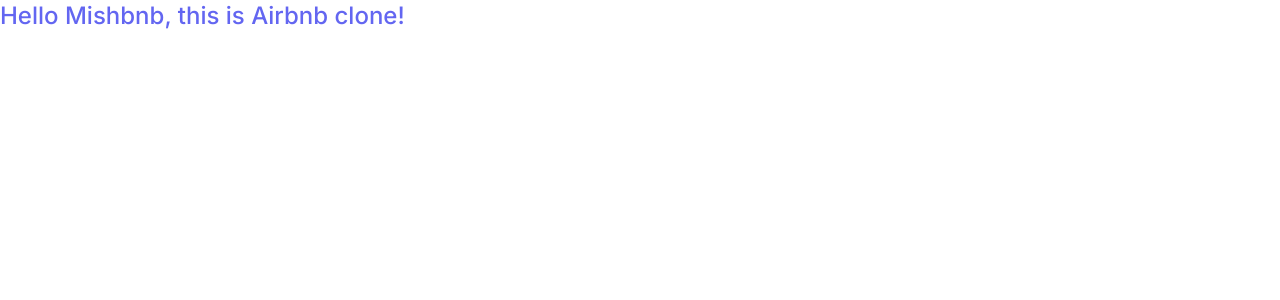
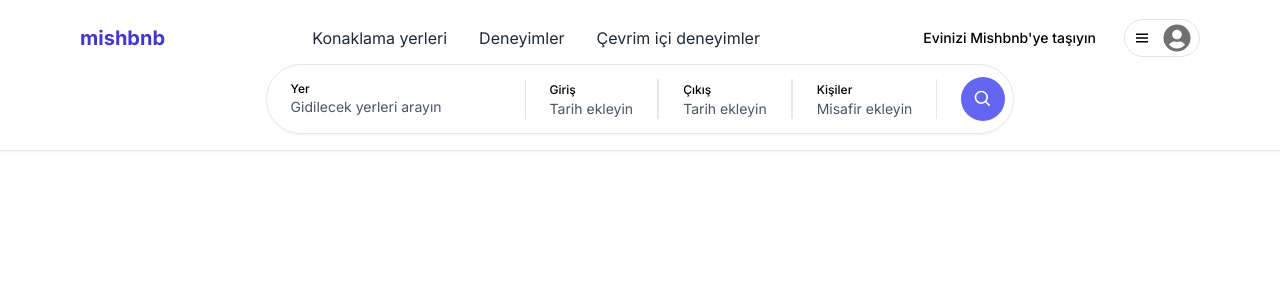
Before and after one commit to ahmeetmish/mishbnb, a Next.js app: page / in a window 1280 px wide. Shown: the top 300 px of the page. Built offline with nearby package versions, Linux system fonts and the light colour scheme.

Commit message:
navbar component created and stylized
user image added to public folder,
react-icons installed.

```diff
--- /dev/null
+++ b/app/components/Avatar.jsx
@@ -0,0 +1,9 @@
+'use client'
+
+import Image from "next/image"
+
+export default function Avatar() {
+  return (
+    <Image className="rounded-full" width='28' height='28' alt='Avatar' src='/images/user.svg' />
+  )
+}
--- /dev/null
+++ b/app/components/Container.jsx
@@ -0,0 +1,7 @@
+'use client'
+
+export default function Container({ children }) {
+  return (
+    <div className="max-w-[2520px] mx-auto xl:px-20 md:px-10 sm:px-2 px-4">{children}</div>
+  )
+}
--- /dev/null
+++ b/app/components/navbar/Logo.jsx
@@ -0,0 +1,13 @@
+'use client'
+
+import { useRouter } from "next/navigation"
+
+export default function Logo() {
+  const router = useRouter()
+
+  return (
+    <div className="flex items-center justify-center">
+      <h2 className="text-indigo-700 text-xl font-bold">m<span className="hidden lg:inline">ishbnb</span></h2>
+    </div>
+  )
+}
--- /dev/null
+++ b/app/components/navbar/MenuItem.jsx
@@ -0,0 +1,9 @@
+'use client'
+
+export default function MenuItem({ label, onClick }) {
+  return (
+    <div onClick={onClick} className="px-4 py-3 hover:font-medium hover:bg-neutral-100 transition">
+      {label}
+    </div>
+  )
+}
--- /dev/null
+++ b/app/components/navbar/NavItems.jsx
@@ -0,0 +1,11 @@
+'use client'
+
+export default function NavItems() {
+  return (
+    <div className="gap-8 flex items-center justify-between text-sm text-gray-800 hover:text-black active:text-black transition duration-150 cursor-pointer lg:text-base">
+      <span>Konaklama yerleri</span>
+      <span>Deneyimler</span>
+      <span>Çevrim içi deneyimler</span>
+    </div>
+  )
+}
--- /dev/null
+++ b/app/components/navbar/Navbar.jsx
@@ -0,0 +1,22 @@
+import Container from "../Container";
+import Logo from "./Logo";
+import NavItems from "./NavItems";
+import UserMenu from "./UserMenu";
+import Search from "./Search";
+
+export default function Navbar() {
+  return (
+    <div className="fixed w-full bg-white z-100 shadow-sm">
+      <div className="py-4 border-b-[1px]">
+        <Container>
+          <div className="gap-3 flex flex-row items-center justify-between md:gap-0">
+            <Logo />
+            <NavItems />
+            <UserMenu />
+          </div>
+        </Container>
+        <Search />
+      </div>
+    </div>
+  )
+}
--- /dev/null
+++ b/app/components/navbar/Search.jsx
@@ -0,0 +1,34 @@
+'use client'
+
+import { BiSearch } from "react-icons/bi"
+
+export default function Search() {
+
+  return (
+    <div className="w-max mx-auto mt-1 py-3 border-[1px] rounded-full shadow-sm cursor-pointer">
+      <div className="flex flex-row items-center">
+        <div className="flex flex-col text-sm px-6">
+          <span className="text-xs font-medium">Yer</span>
+          <input className="outline-none placeholder:text-gray-600" placeholder="Gidilecek yerleri arayın" type="text" />
+        </div>
+        <div className="hidden md:block text-sm px-6 border-x-[1px]">
+        <span className="text-xs font-medium">Giriş</span>
+        <p className="text-gray-600">Tarih ekleyin</p>
+        </div>
+        <div className="hidden md:block text-sm px-6 border-x-[1px]">
+        <span className="text-xs font-medium">Çıkış</span>
+        <p className="text-gray-600">Tarih ekleyin</p>
+        </div>
+        <div className="hidden md:block text-sm px-6 border-x-[1px]">
+        <span className="text-xs font-medium">Kişiler</span>
+        <p className="text-gray-600">Misafir ekleyin</p>
+        </div>
+        <div className="text-sm pl-6 pr-2 text-gray-600 flex flex-row items-center gap-3">
+          <div className="p-3 bg-indigo-500 rounded-full text-white">
+            <BiSearch size={20} />
+          </div>
+        </div>
+      </div>
+    </div>
+  )
+}
--- /dev/null
+++ b/app/components/navbar/UserMenu.jsx
@@ -0,0 +1,41 @@
+'use client'
+
+import Avatar from "../Avatar"
+import MenuItem from "./MenuItem"
+
+import { BiMenu } from "react-icons/bi"
+import { useCallback, useState } from "react"
+
+export default function UserMenu() {
+  const [isOpen, setIsOpen] = useState(false)
+
+  const handleToggle = useCallback(() => {
+    setIsOpen((value) => !value)
+  }, [])
+
+  return (
+    <div className="relative">
+      <div className="gap-3 flex flex-row items-center">
+        <div onClick={() => {}} className="hidden md:block font-medium text-sm py-3 px-4 rounded-full hover:bg-neutral-100 transition cursor-pointer">
+          Evinizi Mishbnb'ye taşıyın
+        </div>
+        <div onClick={handleToggle} className="gap-3 flex flex-row items-center rounded-full p-4 md:py-1 md:px-2 border-[1px] border-neutral-200 cursor-pointer hover:shadow-lg transition">
+          <BiMenu size={18} />
+          <div className="hidden md:block">
+            <Avatar />
+          </div>
+        </div>
+      </div>
+      {isOpen && (
+        <div className="absolute w-[40vw] md:w-3/4 rounded-xl text-sm shadow-md bg-white overflow-hidden right-0 top-12">
+          <div className="flex flex-col cursor-pointer">
+            <>
+              <MenuItem onClick={() => {}} label='Kaydolun' />
+              <MenuItem onClick={() => {}} label='Oturum açın' />
+            </>
+          </div>
+        </div>
+      )}
+    </div>
+  )
+}
--- a/app/layout.js
+++ b/app/layout.js
@@ -1,5 +1,7 @@
 import './global.css'
 import { Inter } from "next/font/google";
+
+import Navbar from './components/navbar/Navbar';
 
 const inter = Inter({ subsets: ["latin"] });
 
@@ -11,7 +13,10 @@
 export default function RootLayout({ children }) {
   return (
     <html lang="en">
-      <body className={inter.className}>{children}</body>
+      <body className={inter.className}>
+        <Navbar />
+        {children}
+        </body>
     </html>
   );
 }
--- a/package.json
+++ b/package.json
@@ -11,7 +11,8 @@
   "dependencies": {
     "next": "14.1.0",
     "react": "^18",
-    "react-dom": "^18"
+    "react-dom": "^18",
+    "react-icons": "^5.0.1"
   },
   "devDependencies": {
     "autoprefixer": "^10.4.17",
```
Also changed, not shown: public/images/user.svg (added), 1 other file (tests, documents, lock files or other folders).
